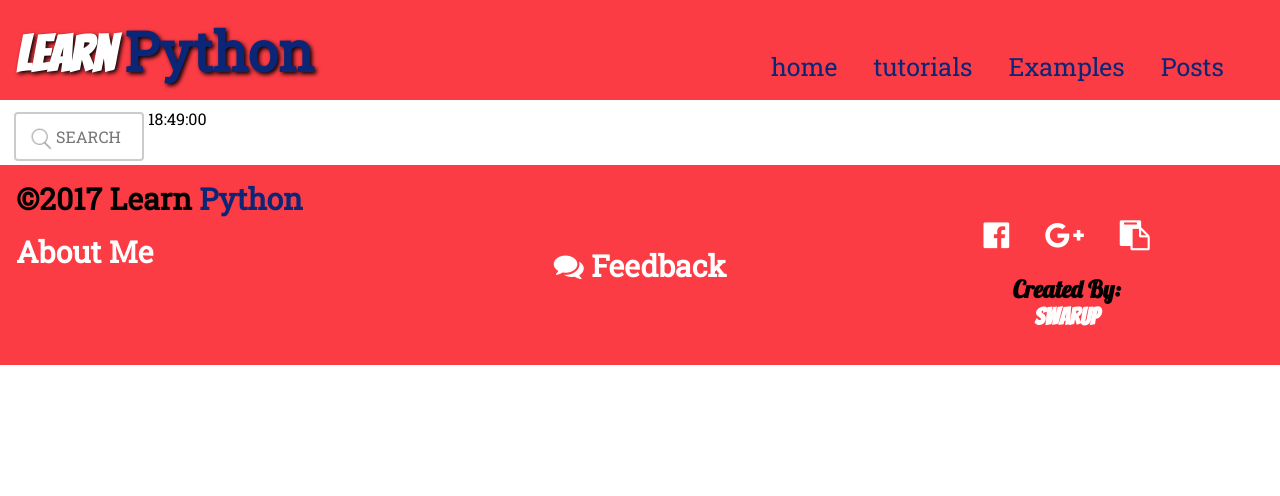
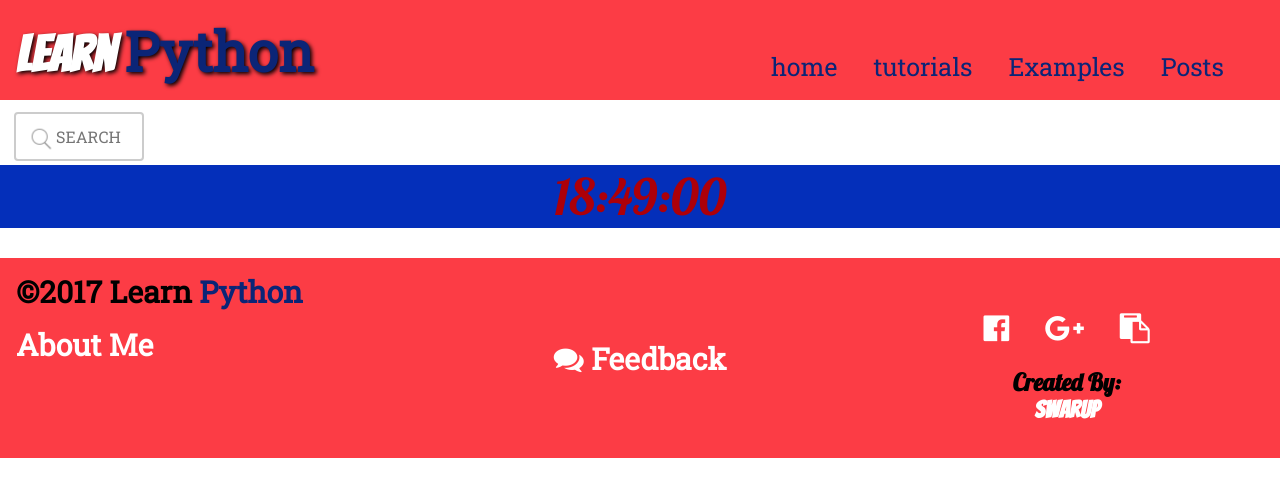
Before and after one commit to swarup260/swarup260.github.io, a plain HTML site: page Posts.html in a window 1280 px wide. Drawn offline with Linux system fonts and the light colour scheme.

Commit message:
Style  added and javaScript added to single file

```diff
--- a/Posts.html
+++ b/Posts.html
@@ -50,7 +50,10 @@
         </form>
     </section><!-- End Section -->
     <main> <!--Main -->
+        <div id="clock">
         <p id="time"></p>
+        </div>
+
     </main><!-- End Main -->
     <footer><!--Footer -->
         <div class="col-1">
@@ -97,28 +100,6 @@
         </div>
     </footer><!-- End Footer -->
     <script src="./js/main.js"></script>
-    <script>
-        const p_time = document.querySelector('#time');
-        function   startTime(){
-        let today = new Date();
-        let h = today.getHours();
-        let m = today.getMinutes();
-        let s = today.getSeconds();
-         m = checkTime(m);
-         s = checkTime(s);
-         p_time.innerHTML = h + ":"+ m + ":" + s;
-        var t = setTimeout(startTime, 500);
-    }
-        const checkTime = (i)=>{
-            if(i <10){
-                i = "0" + i;
-            }
-            return i;
-        }
-
-       startTime();
-
-    </script>
 </body>
 
 </html>
--- a/css/partials/_base.scss
+++ b/css/partials/_base.scss
@@ -528,3 +528,17 @@
 *
 *
 */
+
+/* Post of clock */
+
+div#clock{
+    margin:20px 0 30px 0;
+    clear: both;
+    text-align: center;
+    p{
+        color: $color-primary-1;
+        font-family: $ffamily-1;
+        font-size: 50px;
+        background: $color-secondary-1-0;
+    }
+}
--- a/js/main.js
+++ b/js/main.js
@@ -11,3 +11,25 @@
 btn.addEventListener('click', function () {
     nav.style.display = "none";
 });
+
+/* clock */
+const p_time = document.querySelector('#time');
+
+function startTime() {
+    let today = new Date();
+    let h = today.getHours();
+    let m = today.getMinutes();
+    let s = today.getSeconds();
+    m = checkTime(m);
+    s = checkTime(s);
+    p_time.innerHTML = h + ":" + m + ":" + s;
+    var t = setTimeout(startTime, 500);
+}
+const checkTime = (i) => {
+    if (i < 10) {
+        i = "0" + i;
+    }
+    return i;
+}
+
+startTime();
```
Also changed, not shown: css/style.css, 1 other file.
